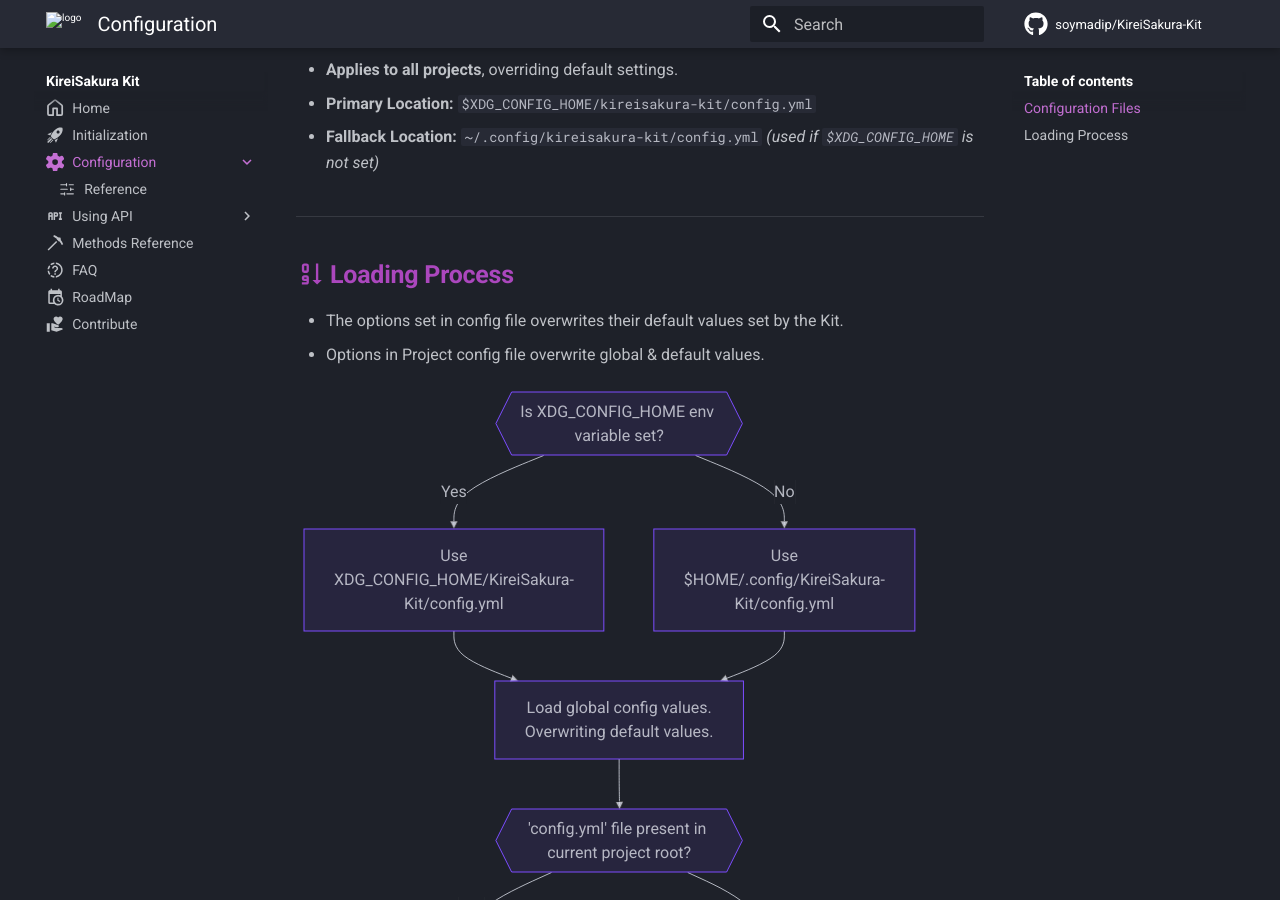
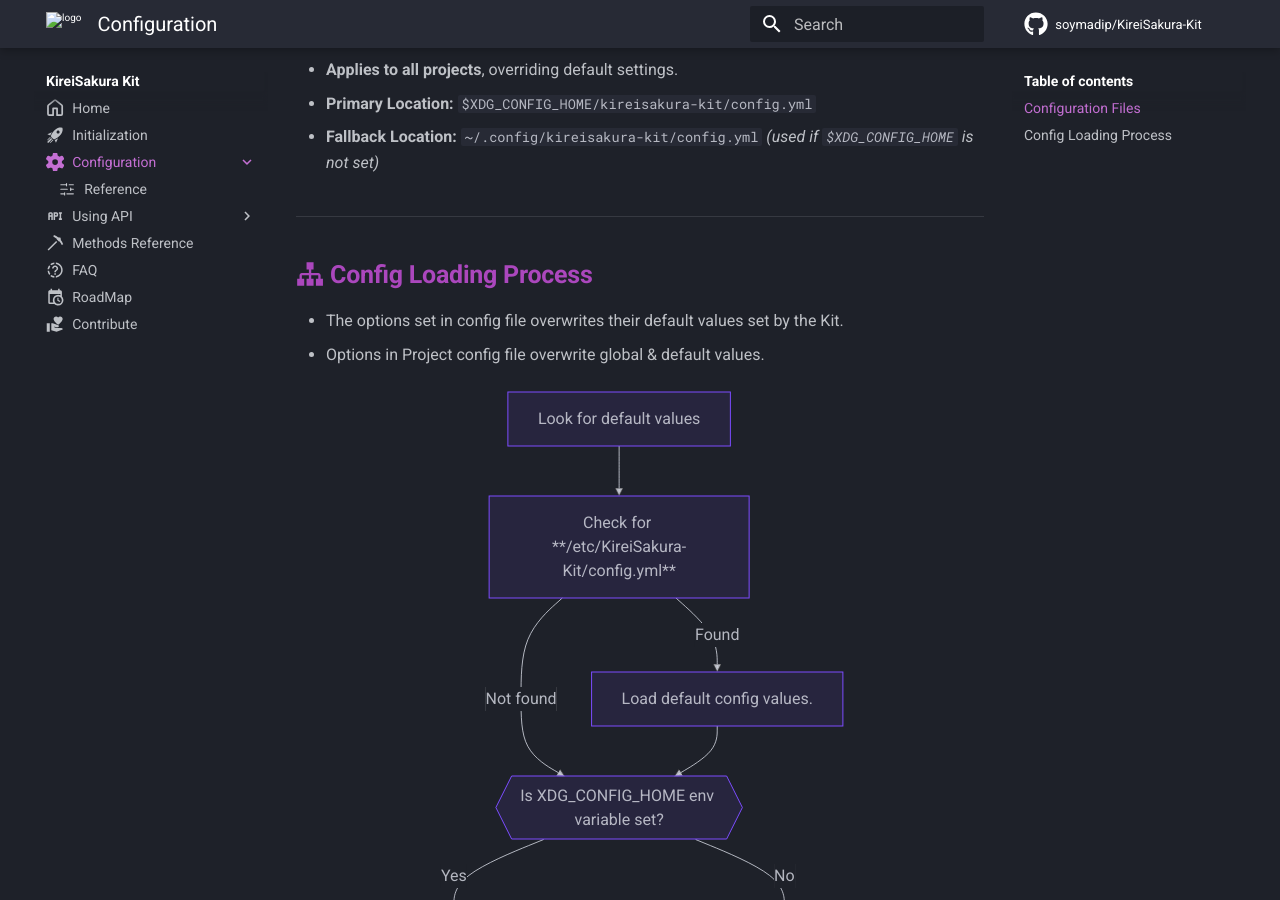
Before and after one commit to soymadip/KireiSakura-Kit, an MkDocs documentation site: the page built from docs/docs/config/index.md, in a window 1280 px wide and 900 px high, scrolled down 466 px. Built offline with MkDocs 1.6.1 and Material for MkDocs 9.7.7, drawn with Linux system fonts in a browser that asks for light colours; comment, search, counter and statistics services are not loaded; some of the changed lines change nothing that is shown.

Commit message:
small docs update

````diff
--- a/docs/docs/config/index.md
+++ b/docs/docs/config/index.md
@@ -33,22 +33,25 @@
 
 ---
 
-## :material-sort-numeric-ascending: **Loading Process**
+## :material-sitemap: **Config Loading Process**
 
 - The options set in config file overwrites their default values set by the Kit.
 - Options in Project config file overwrite global & default values.
 
 ```mermaid
-
 graph TD
-    B{{Is XDG_CONFIG_HOME env variable set?}}
-    B -- Yes --> C[Use<br>XDG_CONFIG_HOME/KireiSakura-Kit/config.yml]
-    B -- No --> D[Use<br>$HOME/.config/KireiSakura-Kit/config.yml]
-    C --> E[Load global config values.<br>Overwriting default values.]
-    D --> E
-    E --> F{{'config.yml' file present in current project root?}}
-    F -- Yes --> G[Load project config values.<br>Overwrite global ones present in this.]
-    F -- No --> H[Use global config values]
-    G --> I[Use loaded config values]
-    H --> I
+    A[Look for default values]
+    A --> B[Check for **/etc/KireiSakura-Kit/config.yml**]
+    B -- Found --> C[Load default config values.]
+    B -- Not found --> D{{Is XDG_CONFIG_HOME env variable set?}}
+    C --> D
+    D -- Yes --> E[Use<br>XDG_CONFIG_HOME/KireiSakura-Kit/config.yml]
+    D -- No --> F[Use<br>$HOME/.config/KireiSakura-Kit/config.yml]
+    E --> G[Load global config values.<br>Overwrite previous values.]
+    F --> G
+    G --> H{{'config.yml' file present in **current project root**?}}
+    H -- Yes --> I[Load project config values.<br>Overwrite previous values.]
+    H -- No --> J[Use global config values]
+    I --> K[Use final config values]
+    J --> K
 ```
````
